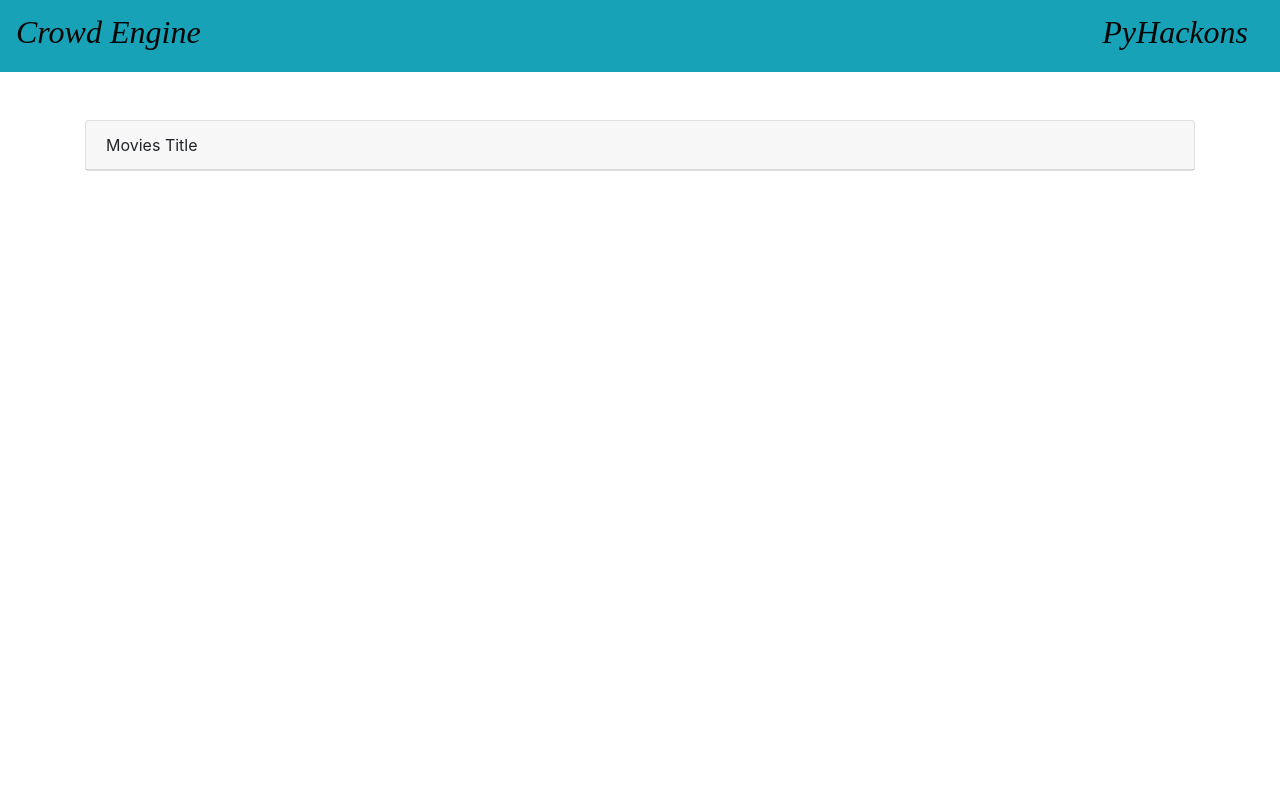
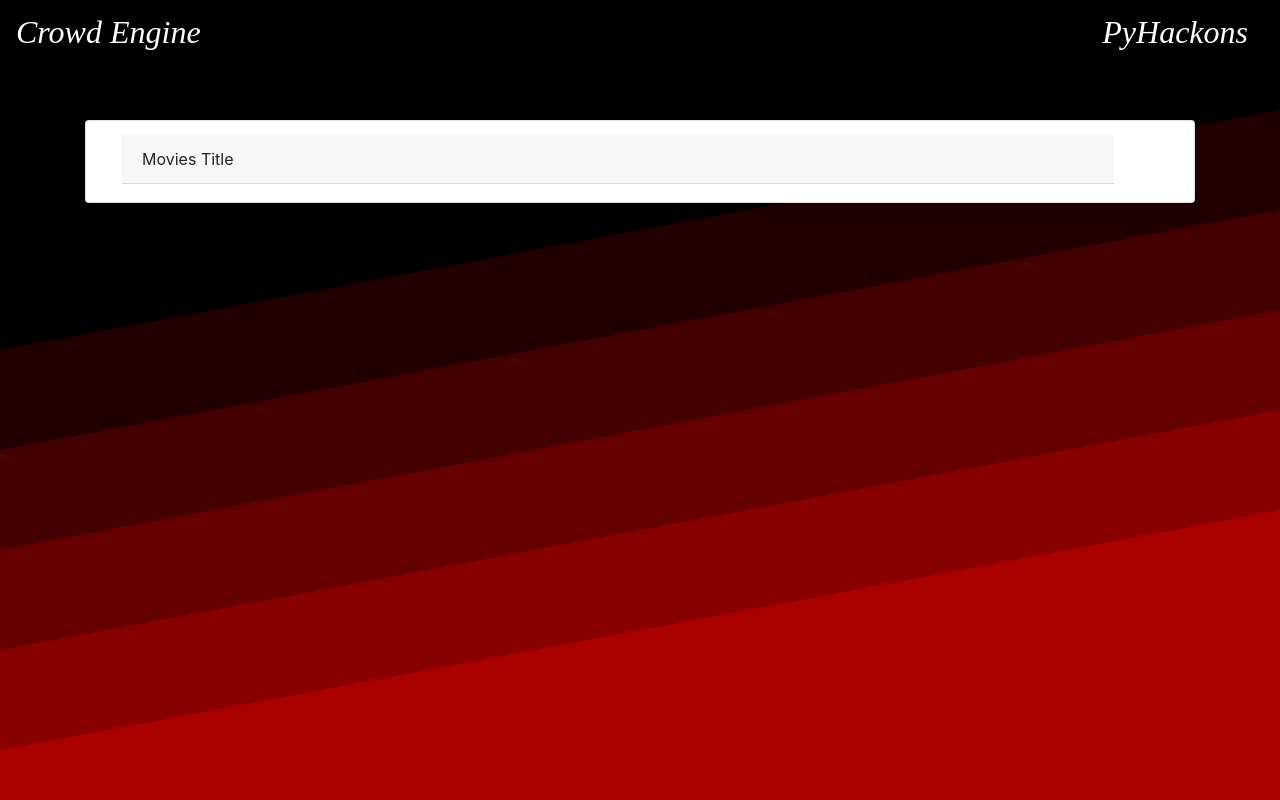
Before and after one commit to Jithendiran/CrowdEngine, a Flask app: page / in a window 1280 px wide. Run offline with Flask 2, Linux system fonts and the light colour scheme; some libraries are stand-ins or nearby versions.

Commit message:
Update base.html

```diff
--- a/templates/base.html
+++ b/templates/base.html
@@ -5,24 +5,46 @@
     <meta charset="utf-8">
     <meta name="viewport" content="width=device-width, initial-scale=1, shrink-to-fit=no">
 
-    <script src="https://code.jquery.com/jquery-3.2.1.slim.min.js" integrity="sha384-KJ3o2DKtIkvYIK3UENzmM7KCkRr/rE9/Qpg6aAZGJwFDMVNA/GpGFF93hXpG5KkN" crossorigin="anonymous"></script>
-    <script src="https://cdnjs.cloudflare.com/ajax/libs/popper.js/1.12.9/umd/popper.min.js" integrity="sha384-ApNbgh9B+Y1QKtv3Rn7W3mgPxhU9K/ScQsAP7hUibX39j7fakFPskvXusvfa0b4Q" crossorigin="anonymous"></script>
-    <script src="https://maxcdn.bootstrapcdn.com/bootstrap/4.0.0/js/bootstrap.min.js" integrity="sha384-JZR6Spejh4U02d8jOt6vLEHfe/JQGiRRSQQxSfFWpi1MquVdAyjUar5+76PVCmYl" crossorigin="anonymous"></script>
+
+    <script src="https://code.jquery.com/jquery-3.2.1.slim.min.js" ></script>
+      <script src="https://cdnjs.cloudflare.com/ajax/libs/popper.js/1.12.9/umd/popper.min.js" integrity="sha384-ApNbgh9B+Y1QKtv3Rn7W3mgPxhU9K/ScQsAP7hUibX39j7fakFPskvXusvfa0b4Q" crossorigin="anonymous"></script>
+   <script src="https://maxcdn.bootstrapcdn.com/bootstrap/4.0.0/js/bootstrap.min.js" integrity="sha384-JZR6Spejh4U02d8jOt6vLEHfe/JQGiRRSQQxSfFWpi1MquVdAyjUar5+76PVCmYl" crossorigin="anonymous"></script>
 
     <link rel="stylesheet" href="https://maxcdn.bootstrapcdn.com/bootstrap/4.0.0/css/bootstrap.min.css" integrity="sha384-Gn5384xqQ1aoWXA+058RXPxPg6fy4IWvTNh0E263XmFcJlSAwiGgFAW/dAiS6JXm" crossorigin="anonymous">
 
 
+    <title>Crowd Engine</title>
+    <style>
+      .card,.list-group-item{
+    border-radius: 4px;
+    background: #fff;
+    box-shadow: 0 6px 10px rgba(0,0,0,.08), 0 0 6px rgba(0,0,0,.05);
+    transition: .3s transform cubic-bezier(.155,1.105,.295,1.12),.3s box-shadow,.3s -webkit-transform cubic-bezier(.155,1.105,.295,1.12);
+    padding: 14px 80px 18px 36px;
+    cursor: pointer;
+}
+
+.card:hover,.list-group-item:hover{
+    transform: scale(1.05);
+    box-shadow: 0 10px 20px rgba(0,0,0,.12), 0 4px 8px rgba(0,0,0,.06);
+}
+body{
+  background-image:  url('{{url_for("static",filename="/icons/Slanted-Gradient.svg")}}');
+  background-repeat: no-repeat;
+  background-attachment: fixed;
+  background-size: cover;
+}
+    </style>
+  </head>
+  <body >
+    <nav class="navbar" >
 
 
-    <title>Crowd Engine</title>
-  </head>
-  <body>
-    <nav class="navbar navbar-light bg-info">
+        <a class="navbar-brand" style="font-family:Bahnschrift Condensed; color:rgb(255, 255, 255)" href='/crowdengine' ><i><h2>Crowd Engine</h2></i></a>
+        <a class="navbar-brand" style="font-family:Bahnschrift Condensed; color:rgb(255, 255, 255)" href="/pyhackons"><i><h2>PyHackons</h2></i></a>
+    </nav>
 
 
-        <a class="navbar-brand" style="font-family:Bahnschrift Condensed; color:rgb(5, 5, 5)" href='/crowdengine' ><i><h2>Crowd Engine</h2></i></a>
-        <a class="navbar-brand" style="font-family:Bahnschrift Condensed; color:rgb(5, 5, 5)" href="/pyhackons"><i><h2>PyHackons</h2></i></a>
-    </nav>
     </br>
     </br>
 
```
